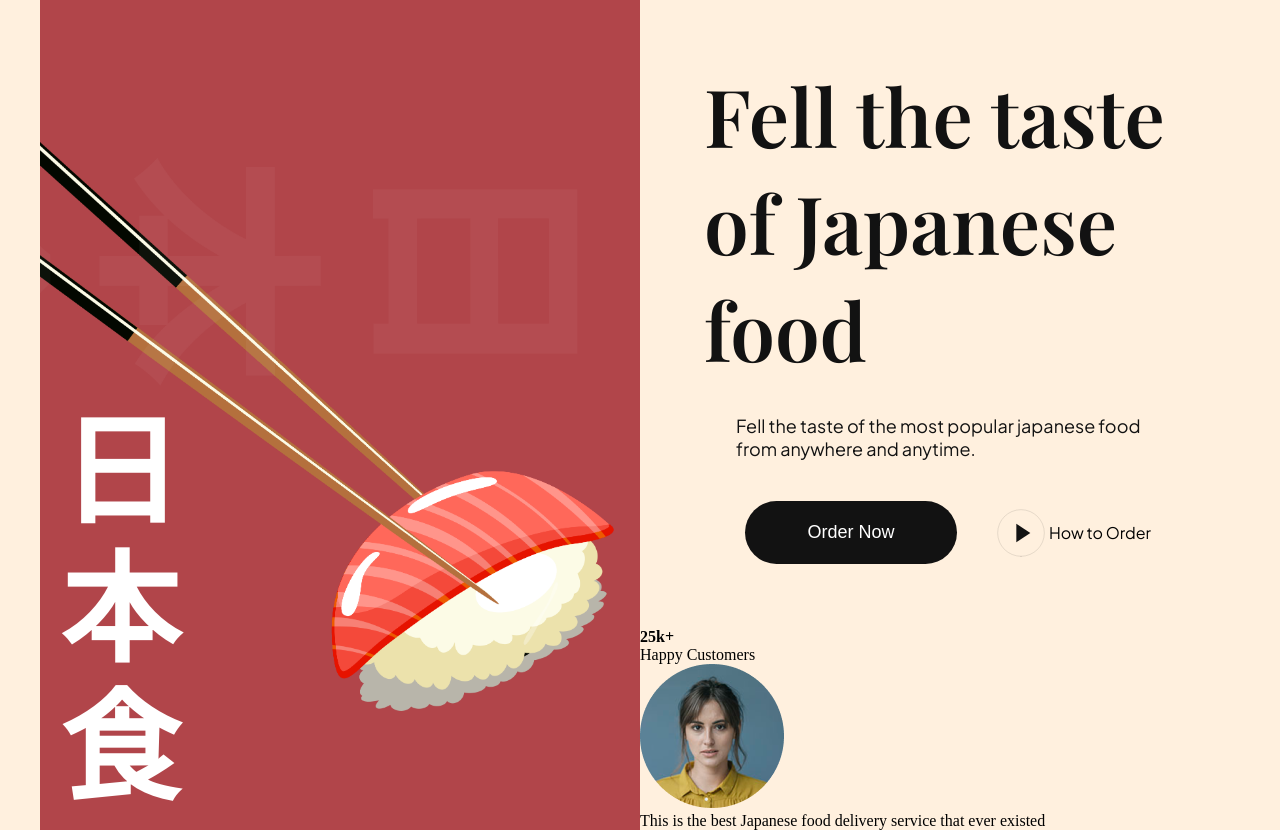
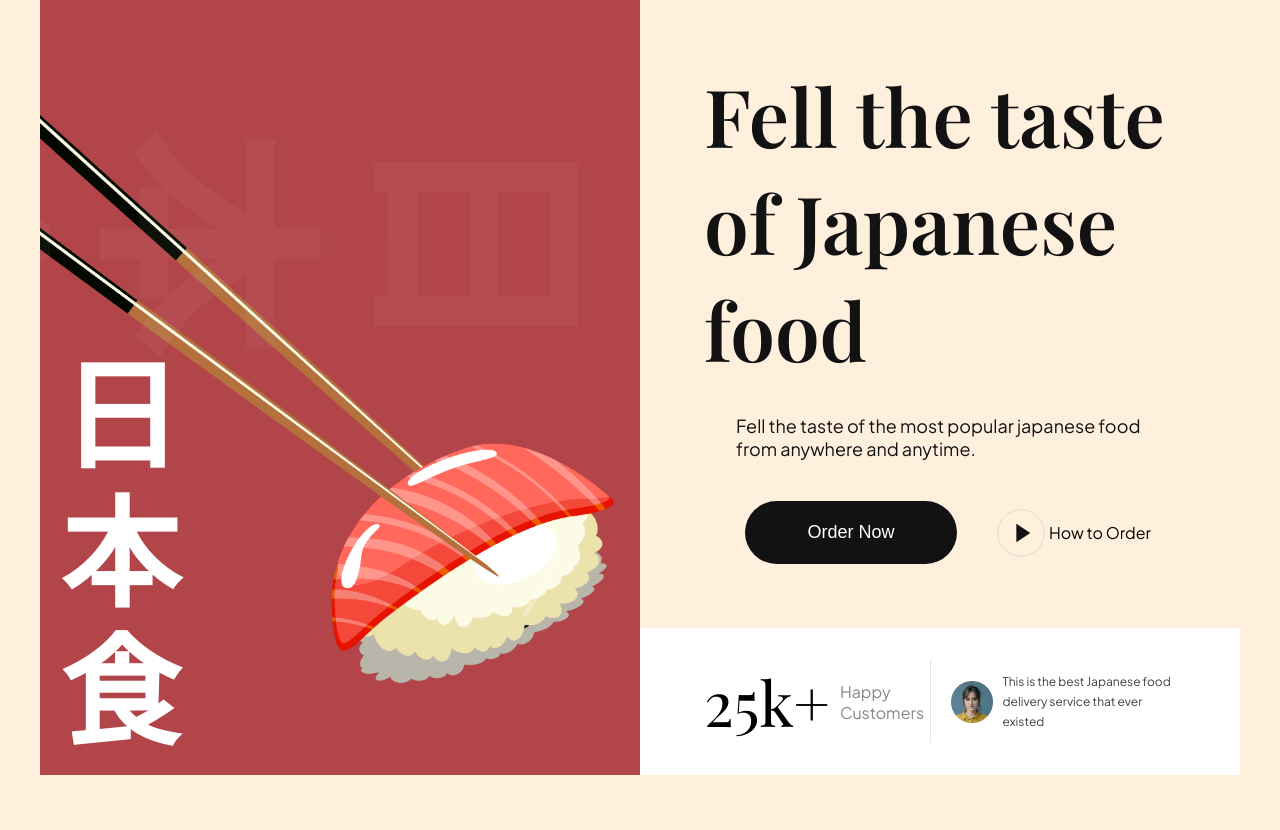
Before and after one commit to KAUSAR-BD/Ninja-Rolls, a website built with Vite: page index.html in a window 1280 px wide. Shown: the part 79-909 px from the top of the page. After the commit the page ends 854 px from the top, so only its background shows below. Built offline with nearby package versions, Linux system fonts and the light colour scheme.

Commit message:
added css for testimonial section

```diff
--- a/css/sections/hero.css
+++ b/css/sections/hero.css
@@ -62,7 +62,7 @@
   color: var(--secondary-color);
 }
 
-.hero-content-info p{
+.hero-content-info p {
   margin: 32px 0 0 32px;
 
   font-family: var(--plus-jakarta-sans);
@@ -71,7 +71,7 @@
   font-weight: 400;
 }
 
-.hero-content__buttons{
+.hero-content__buttons {
   margin: 41px 0 0 41px;
 
   display: flex;
@@ -79,7 +79,7 @@
   gap: 36px;
 }
 
-.hero-content__order-button{
+.hero-content__order-button {
   padding: 20px;
   border-radius: 36px;
   min-width: 212px;
@@ -94,7 +94,7 @@
   line-height: 23px;
 }
 
-.hero-content__play-button{
+.hero-content__play-button {
   border: none;
   outline: none;
   background: transparent;
@@ -109,10 +109,64 @@
   cursor: pointer;
 }
 
-.hero-content__paly-button img{
+.hero-content__paly-button img {
   margin-right: 12px;
 
   width: 46px;
   height: 46px;
   object-fit: contain;
 }
+
+.hero-content__testimonial {
+  padding: 32px 64px;
+
+  display: flex;
+  flex-wrap: wrap;
+  gap: 20;
+
+  background: var(--color-white);
+}
+
+.hero-content__customer {
+  flex: 1;
+  gap: 10px;
+}
+
+.hero-content__customer h4 {
+  font-size: 62px;
+  font-weight: 400;
+  font-family: var(--playfair-display);
+}
+
+.hero-content__customer p {
+  font-size: 16px;
+  font-weight: 400;
+  font-family: var(--plus-jakarta-sans);
+  color: var(--secondary-color);
+  opacity: 0.5;
+}
+
+.hero-content__review {
+  flex: 1;
+  display: flex;
+  align-items: center;
+  gap: 10px;
+  padding-left: 20px;
+  border-left: 1px solid rgba(2, 2, 2, 0.1);
+  min-width: 200px;
+}
+
+.hero-content__review img {
+  width: 42px;
+  height: 42px;
+  object-fit: contain;
+}
+
+.hero-content__review p {
+  font-size: 12px;
+  font-weight: 400;
+  line-height: 20px;
+  font-family: var(--plus-jakarta-sans);
+  color: var(--secondary-color);
+  opacity: 0.8;
+}
--- a/css/style.css
+++ b/css/style.css
@@ -40,3 +40,15 @@
     text-decoration: none;
     color: inherit;
 }
+
+.flex-center{
+    display: flex;
+    justify-content: center;
+    align-items: center;
+}
+
+.flex-between{
+    display: flex;
+    justify-content: space-between;
+    align-items: center;
+}
--- a/index.html
+++ b/index.html
@@ -72,7 +72,7 @@
 
         <!-- testimonial-->
         <div class="hero-content__testimonial">
-          <div class="hero-content__customer">
+          <div class="hero-content__customer flex-center">
             <h4>25<span>k+</span></h4>
             <p>Happy Customers</p>
           </div>
```
Lines whose indentation alone changed are shown as unchanged.
